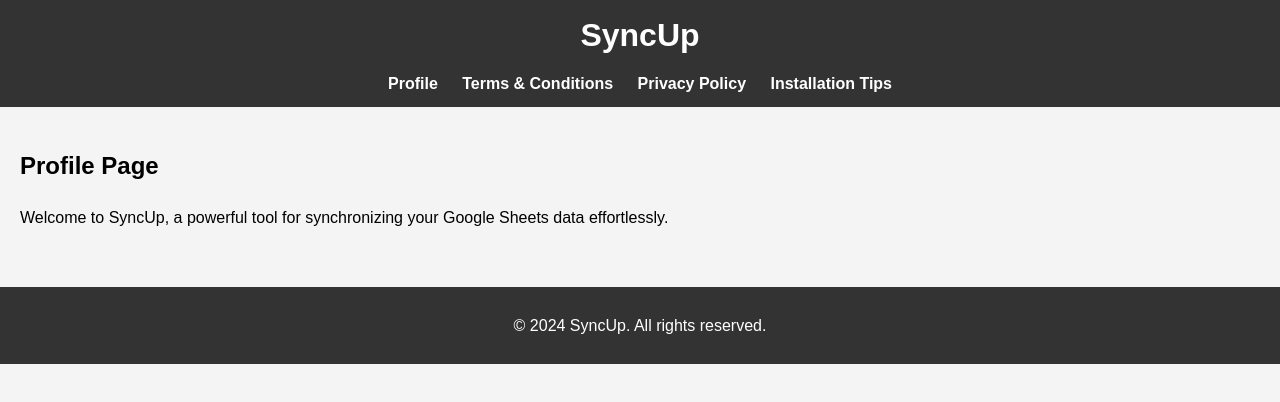
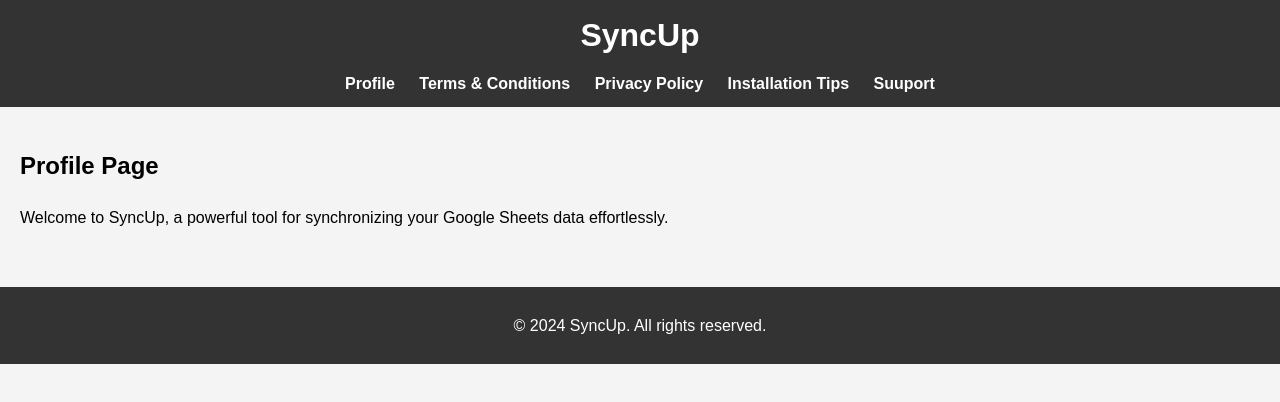
Before and after one commit to darkcoder0/zero, a plain HTML site: page index.html in a window 1280 px wide. Drawn offline with Linux system fonts and the light colour scheme.

Commit message:
add support page

```diff
--- a/index.html
+++ b/index.html
@@ -14,6 +14,7 @@
             <a href="terms.html">Terms & Conditions</a>
             <a href="privacy.html">Privacy Policy</a>
             <a href="install.html">Installation Tips</a>
+            <a href="support.html">Suuport </a>
         </nav>
     </header>
     <main>
```
